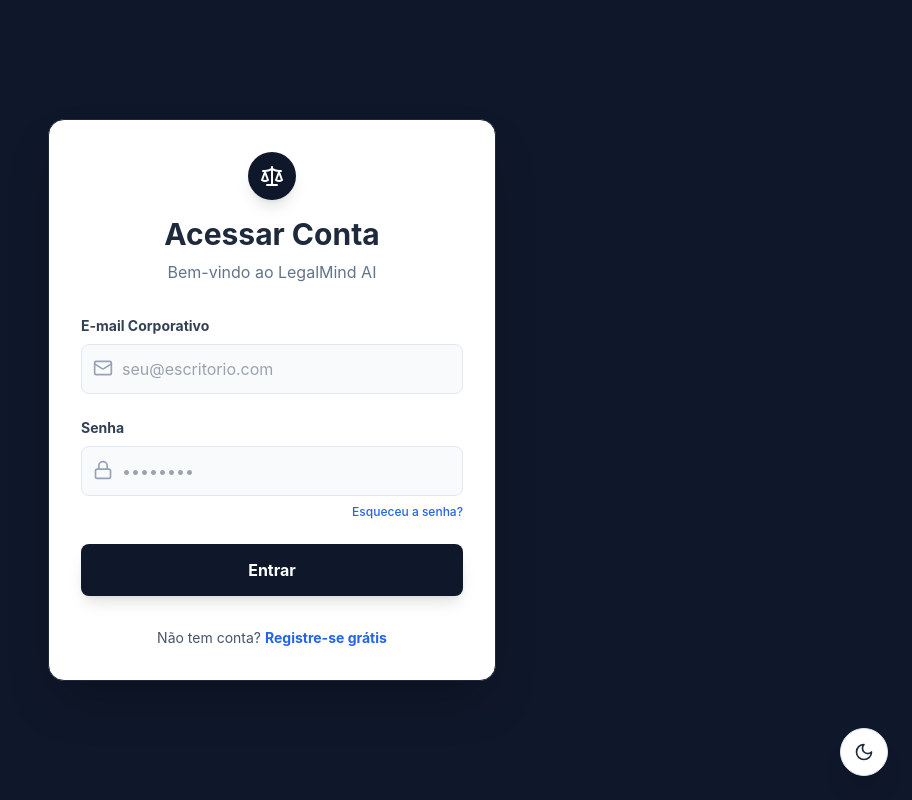
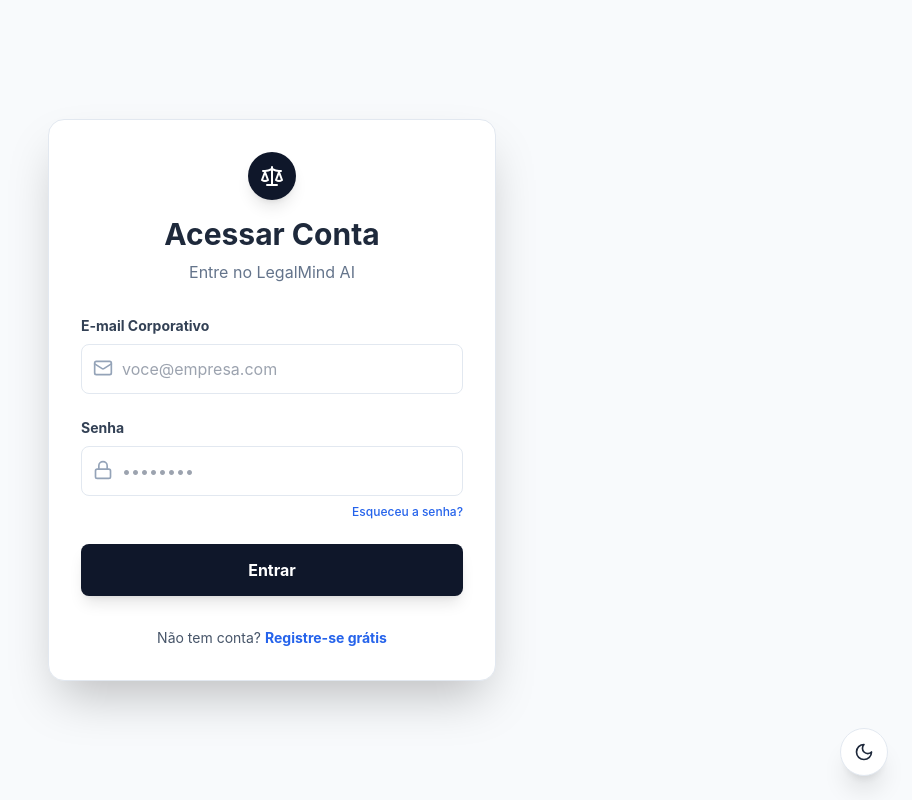
Before and after one commit to RyanVictor15/legalmind-ai, a React (Vite) app in the folder client/: page /login in a window 1280 px wide. Shown: the whole page, without its empty margins (368-1280 px from the left). Built offline with nearby package versions, Linux system fonts and the light colour scheme; no server answers.

Commit message:
login restaured

```diff
--- a/client/src/pages/Login.jsx
+++ b/client/src/pages/Login.jsx
@@ -9,7 +9,9 @@
   const [email, setEmail] = useState('');
   const [password, setPassword] = useState('');
   const [code, setCode] = useState('');
-  const [step, setStep] = useState(1); // 1 = Senha, 2 = 2FA
+
+  const [step, setStep] = useState(1); // 1 = Senha, 2 = Código 2FA
+  const [error, setError] = useState('');
   const [loading, setLoading] = useState(false);
 
   const navigate = useNavigate();
@@ -17,10 +19,12 @@
 
   const handleLogin = async (e) => {
     e.preventDefault();
+    setError('');
     setLoading(true);
 
     try {
       if (step === 1) {
+        // PASSO 1: Enviar senha e checar se precisa de 2FA
         const { data } = await api.post('/users/login', { email, password });
 
         if (data.requires2FA) {
@@ -31,13 +35,15 @@
         }
 
       } else {
+        // PASSO 2: Verificar Código 2FA
         const { data } = await api.post('/users/verify-2fa', { email, code });
         finalizeLogin(data);
       }
 
     } catch (err) {
       console.error(err);
-      const msg = err.response?.data?.message || "Erro ao conectar.";
+      const msg = err.response?.data?.message || "Erro de conexão.";
+      setError(msg);
       toast.error(msg);
     } finally {
       setLoading(false);
@@ -48,40 +54,50 @@
     localStorage.setItem('userInfo', JSON.stringify(data));
     api.defaults.headers.common['Authorization'] = `Bearer ${data.token}`;
     setUser(data);
-    toast.success(`Bem-vindo, ${data.firstName}!`);
+    toast.success(`Bem-vindo de volta, ${data.firstName}!`);
     navigate(data.isAdmin ? '/admin' : '/dashboard');
   }
 
   return (
-    <div className="min-h-screen bg-slate-900 flex items-center justify-center px-4 font-inter">
-      <div className="bg-white p-8 rounded-2xl shadow-2xl w-full max-w-md border border-slate-800">
+    // CORREÇÃO: Classes 'dark:' adicionadas para reagir ao tema
+    <div className="min-h-screen flex items-center justify-center px-4 font-inter transition-colors duration-300 bg-slate-50 dark:bg-slate-900">
+
+      <div className="w-full max-w-md p-8 rounded-2xl shadow-2xl border transition-colors duration-300 bg-white dark:bg-slate-800 border-slate-200 dark:border-slate-700">
 
         <div className="text-center mb-8">
           <Link to="/">
-            <div className="inline-flex items-center justify-center w-12 h-12 rounded-full bg-slate-900 text-white mb-4 shadow-lg cursor-pointer hover:scale-105 transition transform">
+            <div className="inline-flex items-center justify-center w-12 h-12 rounded-full mb-4 shadow-lg cursor-pointer hover:scale-105 transition transform bg-slate-900 dark:bg-slate-700 text-white">
                {step === 1 ? <Scale size={24} /> : <ShieldCheck size={24} />}
             </div>
           </Link>
-          <h2 className="text-3xl font-bold text-slate-800">
-            {step === 1 ? 'Acessar Conta' : 'Segurança'}
+          <h2 className="text-3xl font-bold text-slate-800 dark:text-white">
+            {step === 1 ? 'Acessar Conta' : 'Verificação'}
           </h2>
-          <p className="text-slate-500 mt-2">
-            {step === 1 ? 'Bem-vindo ao LegalMind AI' : `Digite o código enviado para ${email}`}
+          <p className="text-slate-500 dark:text-slate-400 mt-2">
+            {step === 1 ? 'Entre no LegalMind AI' : `Digite o código enviado para ${email}`}
           </p>
         </div>
 
+        {error && (
+          <div className="bg-red-50 dark:bg-red-900/20 border border-red-200 dark:border-red-800 text-red-600 dark:text-red-400 px-4 py-3 rounded-lg mb-6 flex items-center gap-2 text-sm animate-fade-in">
+            <AlertCircle size={18} />
+            <span>{error}</span>
+          </div>
+        )}
+
         <form onSubmit={handleLogin} className="space-y-6">
+
           {step === 1 && (
             <>
               <div>
-                <label className="block text-sm font-bold text-slate-700 mb-2">E-mail Corporativo</label>
+                <label className="block text-sm font-bold mb-2 text-slate-700 dark:text-slate-300">E-mail Corporativo</label>
                 <div className="relative">
                   <Mail className="absolute left-3 top-3.5 text-slate-400" size={20} />
                   <input
                     type="email"
                     required
-                    className="w-full pl-10 pr-4 py-3 rounded-lg border border-slate-200 focus:ring-2 focus:ring-blue-600 outline-none transition text-slate-800 bg-slate-50"
-                    placeholder="seu@escritorio.com"
+                    className="w-full pl-10 pr-4 py-3 rounded-lg border outline-none transition bg-white dark:bg-slate-900 border-slate-200 dark:border-slate-600 text-slate-800 dark:text-white focus:ring-2 focus:ring-blue-600"
+                    placeholder="voce@empresa.com"
                     value={email}
                     onChange={(e) => setEmail(e.target.value)}
                   />
@@ -89,20 +105,20 @@
               </div>
 
               <div>
-                <label className="block text-sm font-bold text-slate-700 mb-2">Senha</label>
+                <label className="block text-sm font-bold mb-2 text-slate-700 dark:text-slate-300">Senha</label>
                 <div className="relative">
                   <Lock className="absolute left-3 top-3.5 text-slate-400" size={20} />
                   <input
                     type="password"
                     required
-                    className="w-full pl-10 pr-4 py-3 rounded-lg border border-slate-200 focus:ring-2 focus:ring-blue-600 outline-none transition text-slate-800 bg-slate-50"
+                    className="w-full pl-10 pr-4 py-3 rounded-lg border outline-none transition bg-white dark:bg-slate-900 border-slate-200 dark:border-slate-600 text-slate-800 dark:text-white focus:ring-2 focus:ring-blue-600"
                     placeholder="••••••••"
                     value={password}
                     onChange={(e) => setPassword(e.target.value)}
                   />
                 </div>
                 <div className="flex justify-end mt-2">
-                    <Link to="/forgot-password" class="text-xs font-medium text-blue-600 hover:underline">Esqueceu a senha?</Link>
+                    <Link to="/forgot-password" class="text-xs font-medium text-blue-600 dark:text-blue-400 hover:underline">Esqueceu a senha?</Link>
                 </div>
               </div>
             </>
@@ -110,15 +126,15 @@
 
           {step === 2 && (
             <div className="animate-in fade-in slide-in-from-right-8 duration-300">
-                <label className="block text-sm font-bold text-slate-700 mb-2 text-center">Código de 6 Dígitos</label>
+                <label className="block text-sm font-bold mb-2 text-center text-slate-700 dark:text-slate-300">Código de 6 Dígitos</label>
                 <input
                   type="text"
                   required
                   maxLength="6"
-                  className="w-full text-center text-2xl tracking-widest py-4 rounded-lg border-2 border-blue-100 focus:border-blue-600 outline-none transition text-slate-800 font-mono"
+                  className="w-full text-center text-2xl tracking-widest py-4 rounded-lg border-2 outline-none transition font-mono bg-white dark:bg-slate-900 border-blue-100 dark:border-slate-600 focus:border-blue-600 text-slate-800 dark:text-white"
                   placeholder="000000"
                   value={code}
-                  onChange={(e) => setCode(e.target.value.replace(/\D/g, ''))}
+                  onChange={(e) => setCode(e.target.value.replace(/\D/g, ''))} // Apenas números
                   autoFocus
                 />
             </div>
@@ -127,16 +143,22 @@
           <button
             type="submit"
             disabled={loading}
-            className="w-full bg-slate-900 hover:bg-slate-800 text-white font-bold py-3.5 rounded-lg transition-all transform hover:scale-[1.02] flex justify-center items-center disabled:opacity-70 shadow-lg"
+            className="w-full font-bold py-3.5 rounded-lg transition-all transform hover:scale-[1.02] flex justify-center items-center disabled:opacity-70 shadow-lg bg-slate-900 hover:bg-slate-800 text-white dark:bg-blue-600 dark:hover:bg-blue-700"
           >
             {loading ? <Loader2 className="animate-spin mr-2" /> : (step === 1 ? "Entrar" : "Verificar")}
           </button>
         </form>
 
         {step === 1 && (
-            <p className="mt-8 text-center text-slate-600 text-sm">
-            Não tem conta? <Link to="/register" className="text-blue-600 font-bold hover:underline">Registre-se grátis</Link>
+            <p className="mt-8 text-center text-sm text-slate-600 dark:text-slate-400">
+            Não tem conta? <Link to="/register" className="font-bold hover:underline text-blue-600 dark:text-blue-400">Registre-se grátis</Link>
             </p>
+        )}
+
+        {step === 2 && (
+            <button onClick={() => setStep(1)} className="mt-6 w-full text-center text-sm hover:text-slate-800 text-slate-500 dark:text-slate-400 dark:hover:text-white">
+                Voltar para Login
+            </button>
         )}
       </div>
     </div>
```
